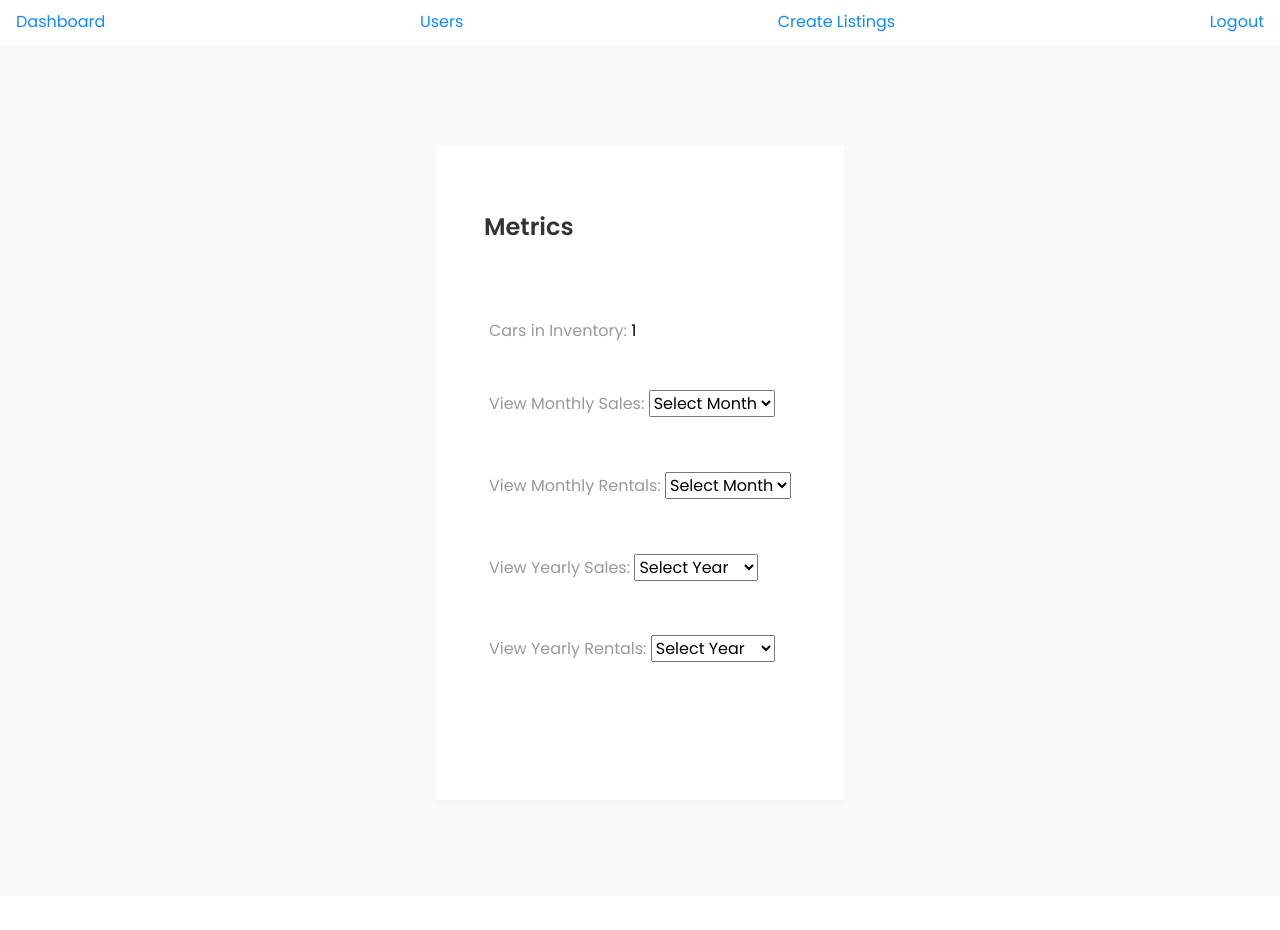
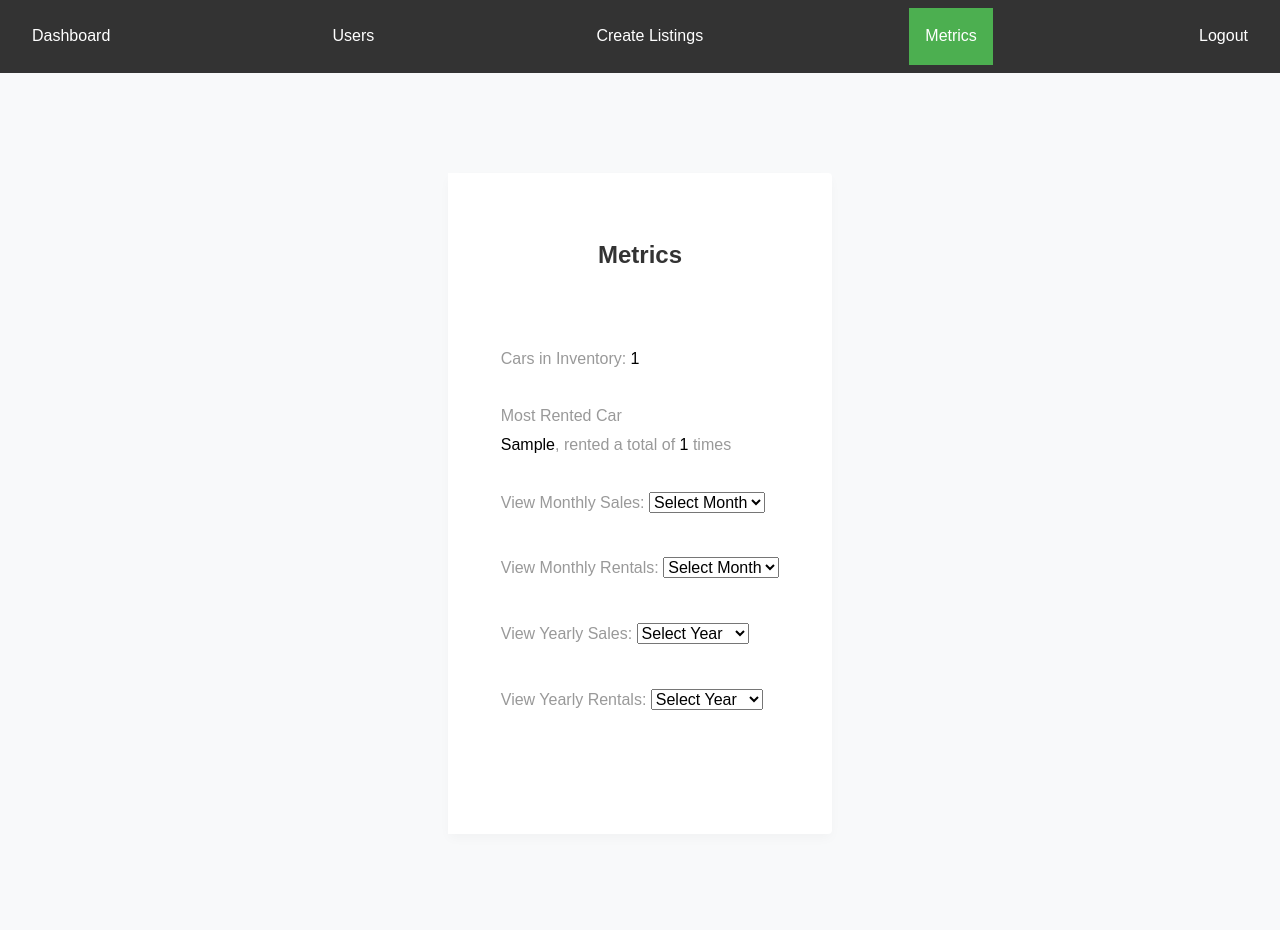
Before and after one commit to cherylthy/database-project, a Flask app: template templates/admin_metrics.html in a window 1280 px wide. Before the commit the page ends 662 px from the top, so only its background shows below. Run offline with Flask 3, Linux system fonts and the light colour scheme; the template is opened without the code that fills it: most values are stand-ins (such as "Sample title", 1, 10 or a date in 2020); some libraries are stand-ins or nearby versions.

Commit message:
update admin side navbars

```diff
--- a/templates/admin_metrics.html
+++ b/templates/admin_metrics.html
@@ -19,12 +19,16 @@
         <link rel= "stylesheet" type= "text/css" href= "{{ url_for('static',filename='styles/flaticon.css') }}">
         <link rel= "stylesheet" type= "text/css" href= "{{ url_for('static',filename='styles/icomoon.css') }}">
         <link rel= "stylesheet" type= "text/css" href= "{{ url_for('static',filename='styles/style.css') }}">
+
+        <link rel="stylesheet" type="text/css" href="{{ url_for('static', filename='styles/admin_dashboard.css') }}">
+        <script src="https://code.jquery.com/jquery-3.6.4.min.js"></script>
       </head>
 <body>
     <div class="navbar">
         <a href="{{ url_for('admin_dashboard') }}">Dashboard</a>
         <a href="{{ url_for('manage_users') }}">Users</a>
-        <a href="{{ url_for('add_listing')}}" class="active">Create Listings</a>
+        <a href="{{ url_for('add_listing')}}" >Create Listings</a>
+        <a href="{{ url_for('admin_metrics') }}" class="active">Metrics</a>
         <a href="{{ url_for('logout') }}">Logout</a>
     </div>
        <section class="ftco-section ftco-no-pt bg-light">
@@ -40,6 +44,11 @@
                                             <div class="text pt-4" style="text-align: left";>
                                                 <div>
                                                     <p>Cars in Inventory: <span style="color: black">{{ car_count }}</span></p>
+                                                </div>
+                                                <br>
+                                                <div>
+                                                    <p>Most Rented Car</p>
+                                                    <p><span style="color: black">{{ top_car }}</span>, rented a total of <span style="color: black">{{ top_car_count }}</span> times</p>
                                                 </div>
                                                 <br>
                                                 <div>
--- a/templates/create_listings.html
+++ b/templates/create_listings.html
@@ -25,6 +25,7 @@
     <a href="{{ url_for('admin_dashboard') }}">Dashboard</a>
     <a href="{{ url_for('manage_users') }}">Users</a>
     <a href="{{ url_for('add_listing')}}" class="active">Create Listings</a>
+    <a href="{{ url_for('admin_metrics') }}">Metrics</a>
     <a href="{{ url_for('logout') }}">Logout</a>
 </div>
   <form action="/create_listings" method="post">
--- a/templates/manage_users.html
+++ b/templates/manage_users.html
@@ -11,6 +11,7 @@
     <a href="{{ url_for('admin_dashboard') }}">Dashboard</a>
     <a href="{{ url_for('manage_users') }}" class="active">Users</a>
     <a href="{{ url_for('add_listing')}}">Create Listings</a>
+    <a href="{{ url_for('admin_metrics') }}">Metrics</a>
     <a href="{{ url_for('logout') }}">Logout</a>
 </div>
 
```
